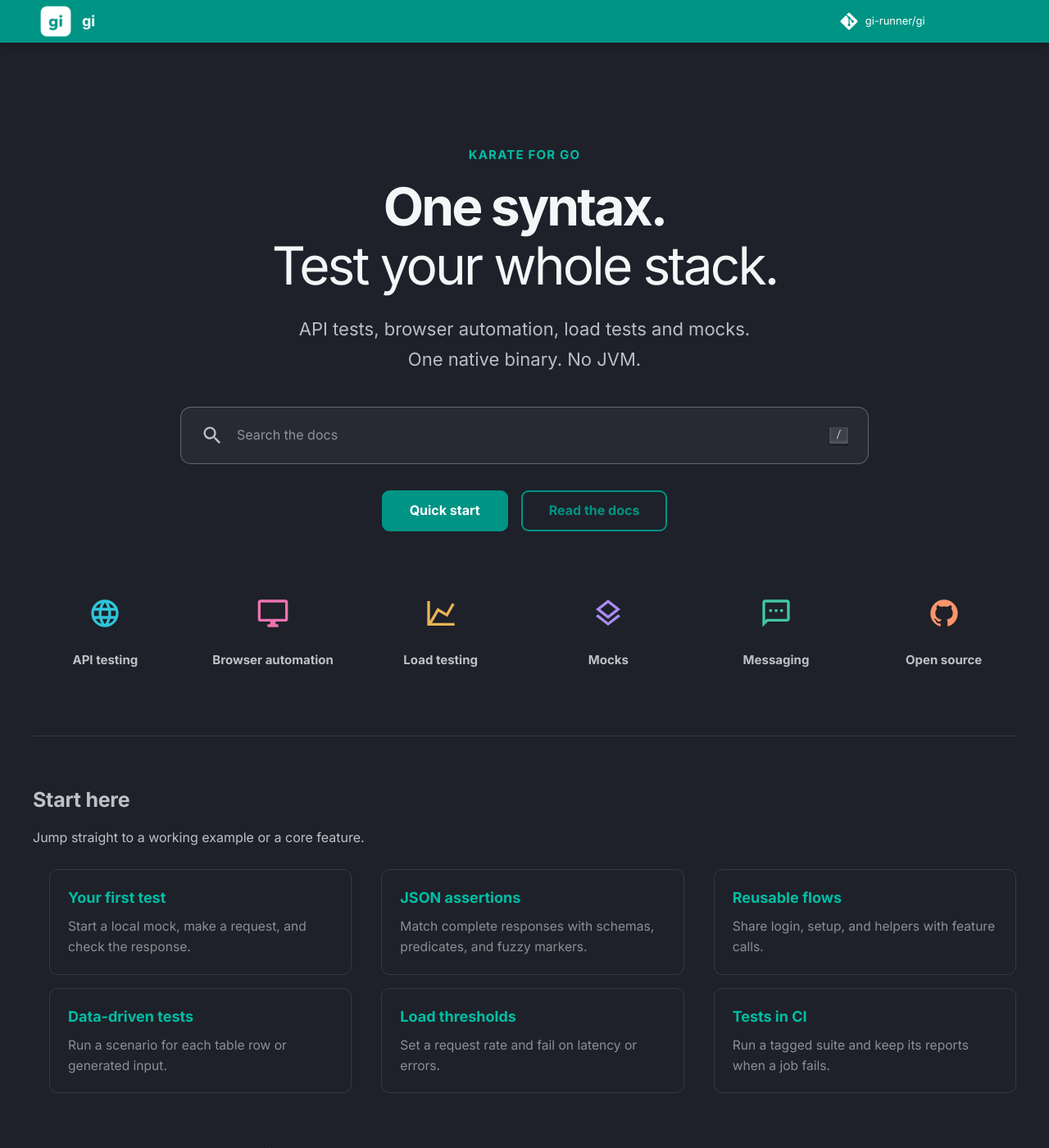
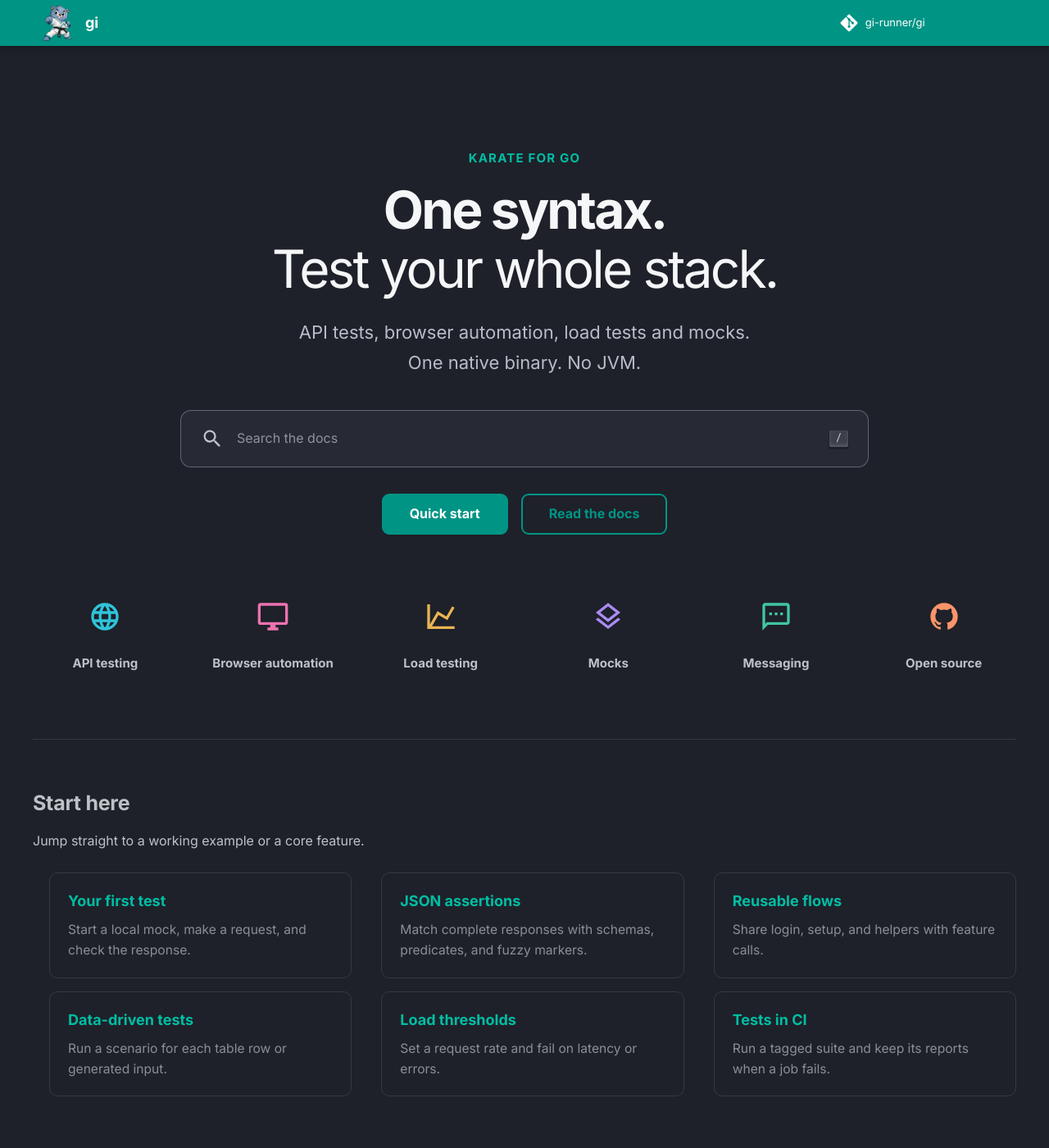
Before and after one commit to gi-runner/gi, an MkDocs documentation site: the page built from docs/index.md, in a window 1280 px wide and 1400 px high. Shown: the whole window at 82% size. Built offline with MkDocs 1.6.1 and Material for MkDocs 9.7.7, drawn with Linux system fonts in a browser that asks for light colours; comment, search, counter and statistics services are not loaded.

Commit message:
Use the mascot as the docs logo.

```diff
--- a/docs/stylesheets/extra.css
+++ b/docs/stylesheets/extra.css
@@ -5,9 +5,9 @@
 
 .md-header__button.md-logo img,
 .md-nav__button.md-logo img {
-  width: 2rem;
-  height: 2rem;
-  border-radius: 22%;
+  width: auto;
+  height: 2.2rem;
+  border-radius: 0;
 }
 
 .md-nav__title .md-nav__button.md-logo {
--- a/mkdocs.yml
+++ b/mkdocs.yml
@@ -10,7 +10,7 @@ site_dir: site
 theme:
   name: material
   custom_dir: overrides
-  logo: mark.png
+  logo: mascot.png
   favicon: favicon.png
   palette:
     scheme: slate
--- a/overrides/main.html
+++ b/overrides/main.html
@@ -30,5 +30,5 @@
   <meta name="twitter:description" content="{{ description }}">
   <meta name="twitter:image" content="{{ image }}">
   <meta name="twitter:image:alt" content="gi - Karate for Go. One binary. No JVM. A smiling blue gopher wearing a white gi.">
-  <link rel="apple-touch-icon" href="{{ 'mark.png' | url }}">
+  <link rel="apple-touch-icon" href="{{ 'mascot.png' | url }}">
 {% endblock %}
```
Also changed, not shown: docs/favicon.png, docs/mark.png (deleted).
